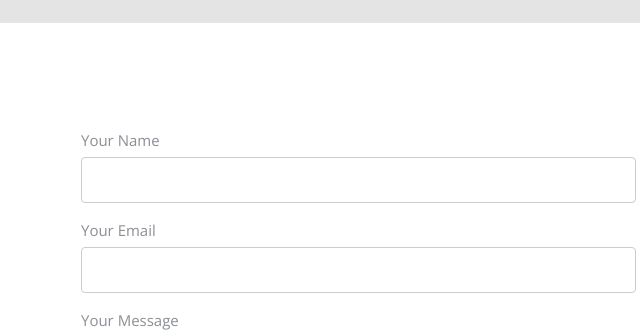
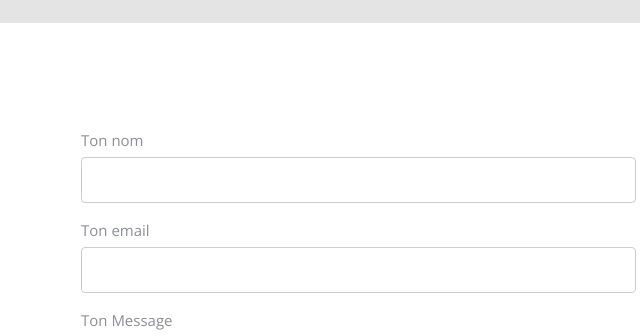
Before and after one commit to VEILLEClemence/SiteResto, a website: page resto/index.html in a window 1280 px wide. Shown: the part 6420-6756 px from the top of the page, 574-1214 px from the left. Drawn offline with nearby package versions, Linux system fonts and the light colour scheme; files whose address does not match are found by name.

Commit message:
modif contact

```diff
--- a/resto/index.html
+++ b/resto/index.html
@@ -439,19 +439,19 @@
           <div class="col-md-6 col-md-push-1 probootstrap-animate">
             <form method="post" class="probootstrap-form">
               <div class="form-group">
-                <label for="c_name">Your Name</label>
+                <label for="c_name">Ton nom</label>
                 <div class="form-field">
                   <input type="text" id="c_name" class="form-control">
                 </div>
               </div>
               <div class="form-group">
-                <label for="c_email">Your Email</label>
+                <label for="c_email">Ton email</label>
                 <div class="form-field">
                   <input type="text" id="c_email" class="form-control">
                 </div>
               </div>
               <div class="form-group">
-                <label for="c_message">Your Message</label>
+                <label for="c_message">Ton Message</label>
                 <div class="form-field">
                   <textarea name="c_message" id="c_message" cols="30" rows="10" class="form-control"></textarea>
                 </div>
```
